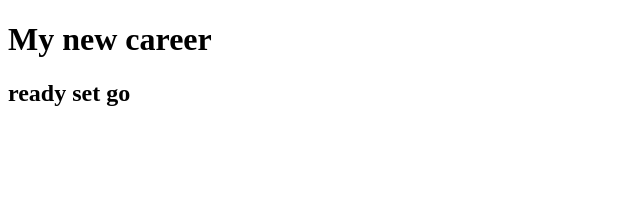
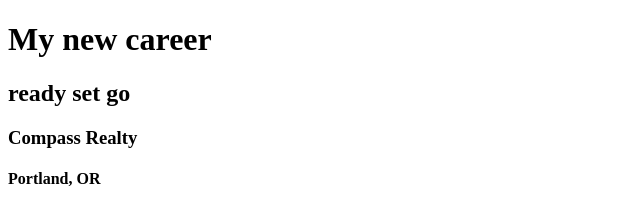
Before and after one commit to mikeramz86/compass_realty, a plain HTML site: page index.html in a window 1280 px wide. Shown: the whole page, without its empty margins (0-640 px from the left). Drawn offline with nearby package versions, Linux system fonts and the light colour scheme.

Commit message:
adding content

```diff
--- a/index.html
+++ b/index.html
@@ -21,6 +21,8 @@
     <main>
         <h1>My new career</h1>
         <h2>ready set go</h2>
+        <h3>Compass Realty</h3>
+        <h4>Portland, OR</h4>
 
     </main>
 
```
